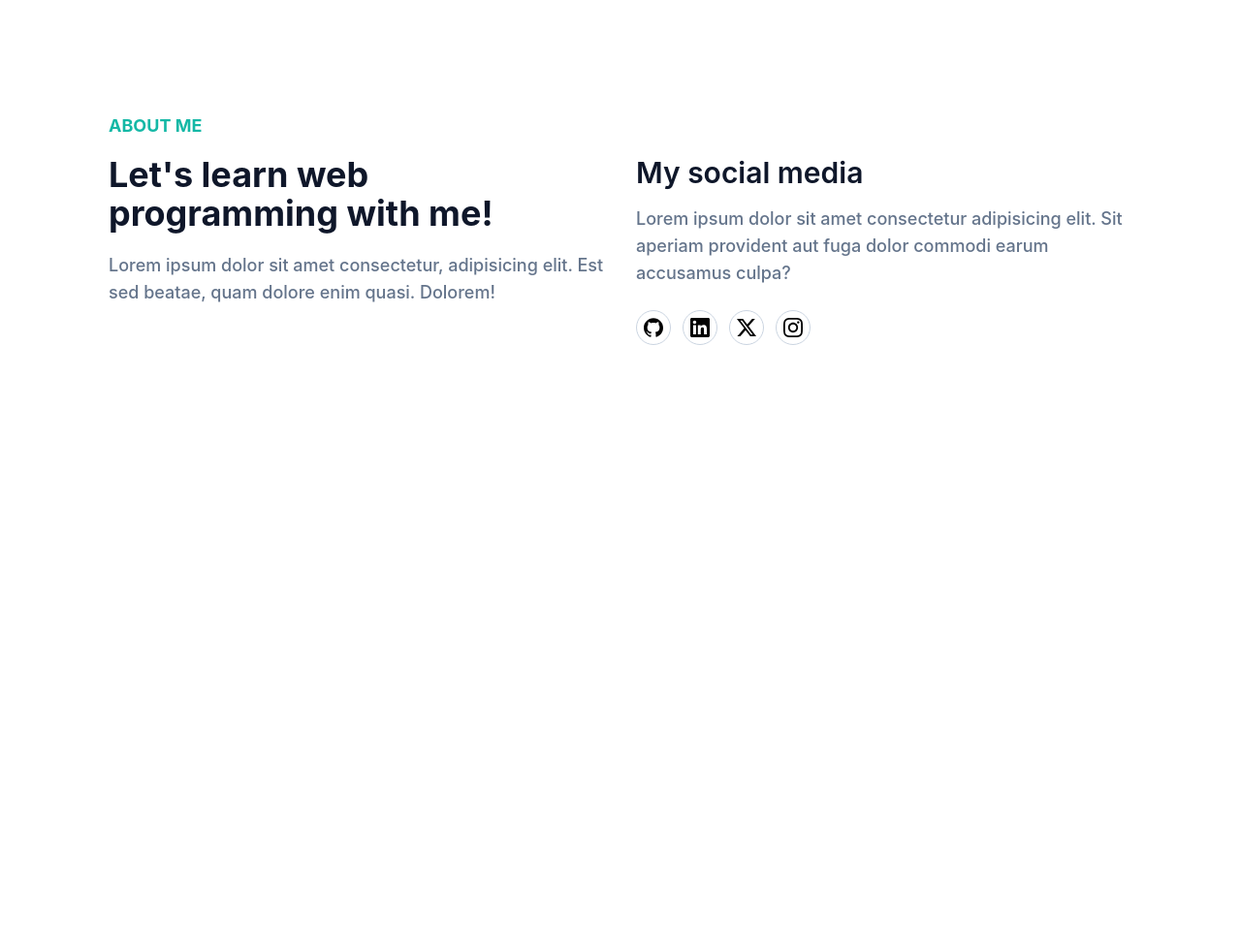
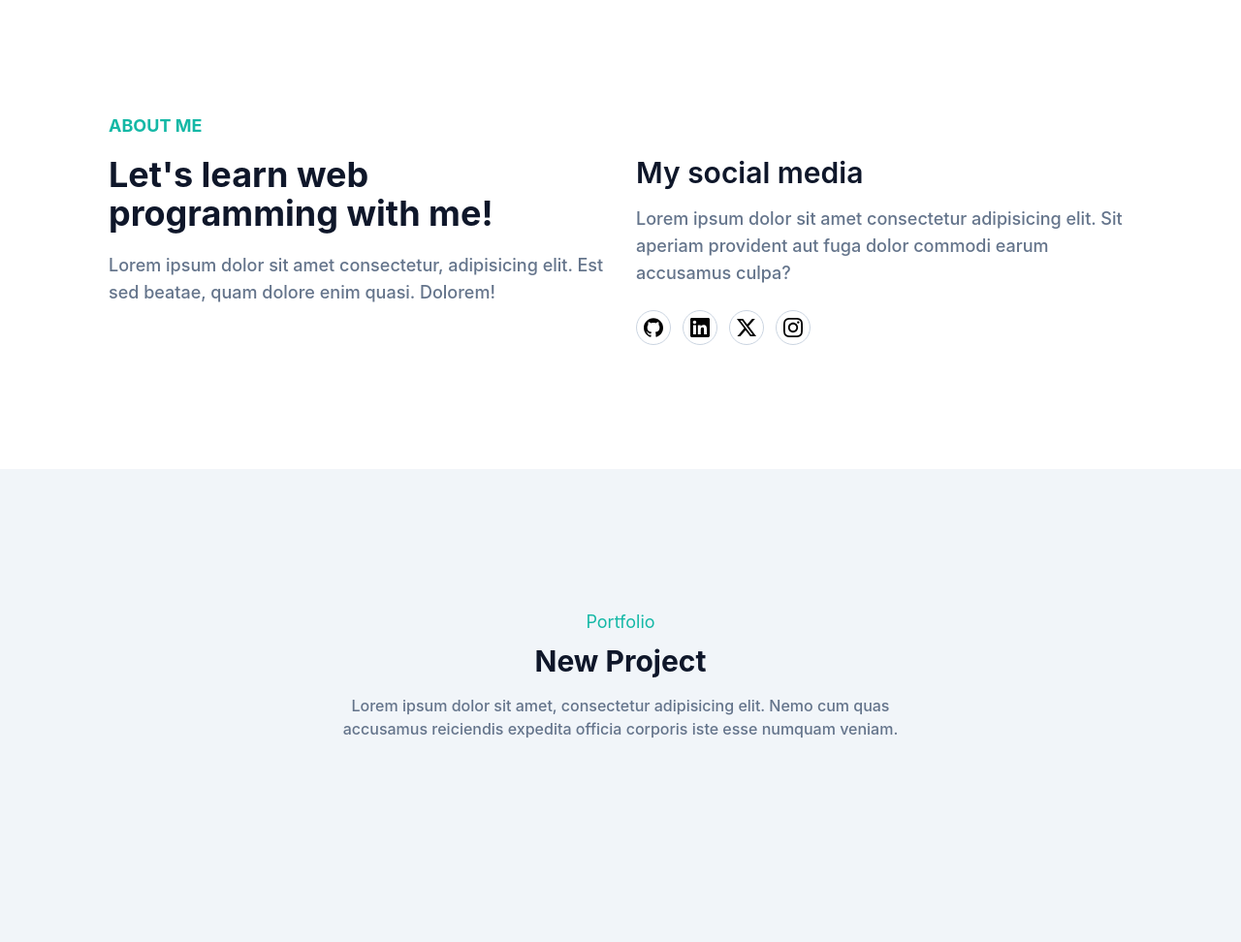
Before and after one commit to ariwibi/portfolio-tailwind-css, a website: page index.html in a window 1280 px wide. Shown: the part 562-1534 px from the top of the page at 97% size. Before the commit the page ends 1046 px from the top, so only its background shows below. Drawn offline with Linux system fonts and the light colour scheme.

Commit message:
menambahkan fitur portfolio

```diff
--- a/index.html
+++ b/index.html
@@ -230,6 +230,28 @@
     </section>
     <!-- about section end -->
 
+    <!-- portfolio section start -->
+    <section id="portfolio" class="pt-36 pb-16 bg-slate-100">
+      <div class="container lg:px-24">
+        <div class="w-full px-4">
+          <div class="max-w-xl mx-auto text-center mb-16">
+            <h3 class="font-sembold text-lg text-primary mb-2">Portfolio</h3>
+            <h2 class="font-bold text-dark text-3xl mb-4">New Project</h2>
+            <p class="font-medium text-md text-secondary">
+              Lorem ipsum dolor sit amet, consectetur adipisicing elit. Nemo cum
+              quas accusamus reiciendis expedita officia corporis iste esse
+              numquam veniam.
+            </p>
+          </div>
+        </div>
+
+        <div class="w-full px-4 flex flex-wrap justify-center">
+          <div class="mb-12 p-4"></div>
+        </div>
+      </div>
+    </section>
+    <!-- portfolio section end -->
+
     <script src="dist/js/script.js"></script>
   </body>
 </html>
```
Also changed, not shown: dist/output.css.
